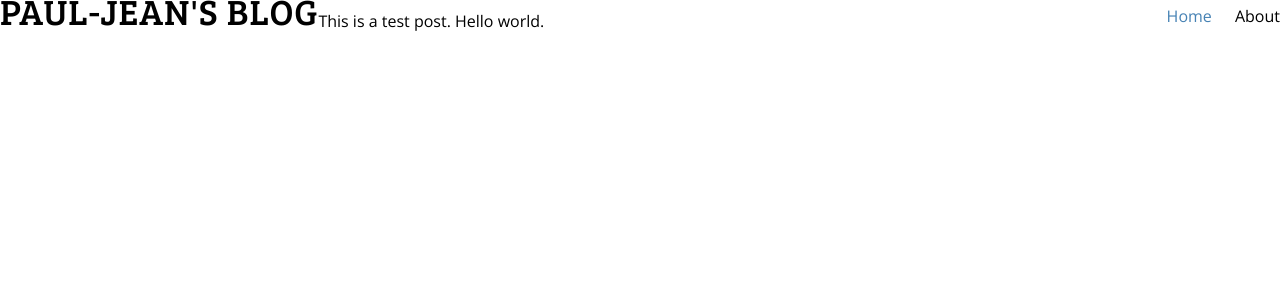
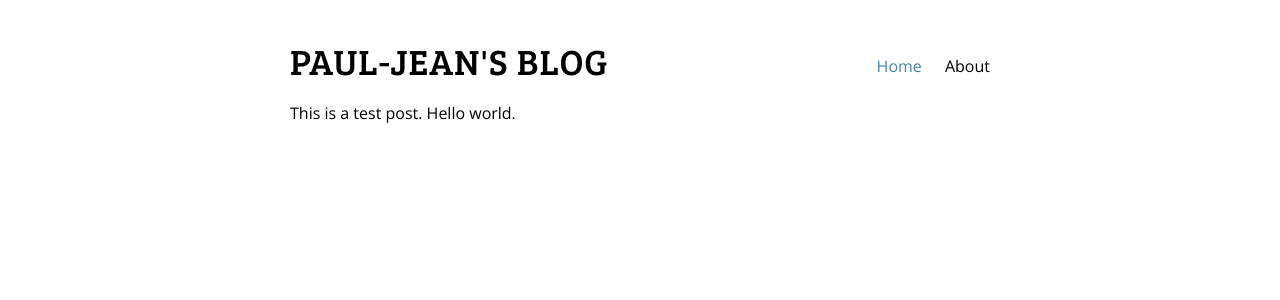
Before and after one commit to paul-jean/paul-jean.github.io, a Jekyll site: the page built from _posts/2014-04-13-test-post.md, in a window 1280 px wide. Shown: the top 300 px of the page. Built offline with Jekyll 4.4.1, drawn with Linux system fonts in a browser that asks for light colours.

Commit message:
Fix post template.

```diff
--- a/_includes/header.html
+++ b/_includes/header.html
@@ -3,7 +3,7 @@
 </div>
 <div id="nav">
   <ul>
-    <li> <a href="../index.html">Home</a> </li>
+    <li> <a href="/index.html">Home</a> </li>
     <li> About </li>
   </ul>
 </div>
--- a/_layouts/post.html
+++ b/_layouts/post.html
@@ -3,8 +3,12 @@
 <!DOCTYPE html>
 <html lang="en">
   {% include top.html %}
-  {% include header.html %}
   <body>
-    {{ content }}
+    <div id="content">
+    {% include header.html %}
+      <div class="post_text">
+        {{ content }}
+      </div>
+    </div>
   </body>
 </html>
--- a/css/styles.css
+++ b/css/styles.css
@@ -17,6 +17,10 @@
 #postlist {
   clear: both;
   list-style-type: none;
+}
+
+.post_text {
+  clear:both;
 }
 
 #title {
```
